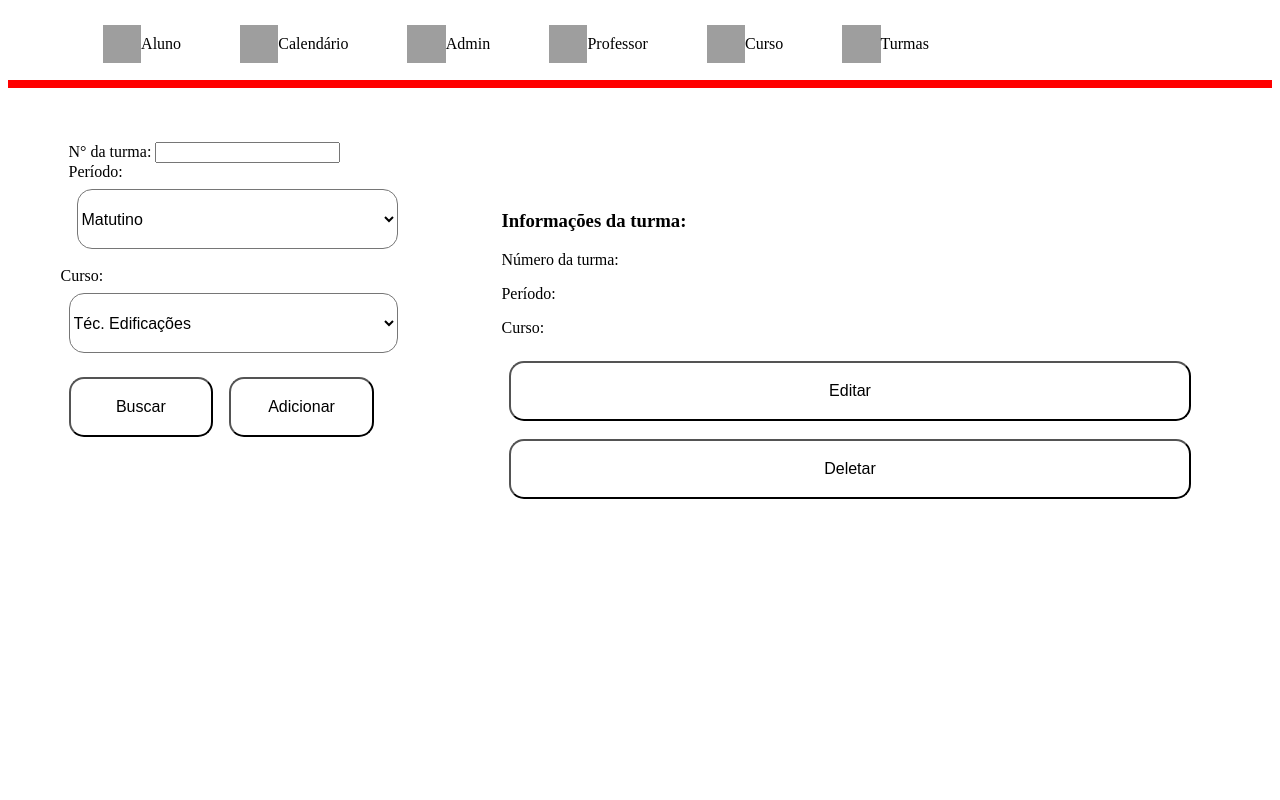
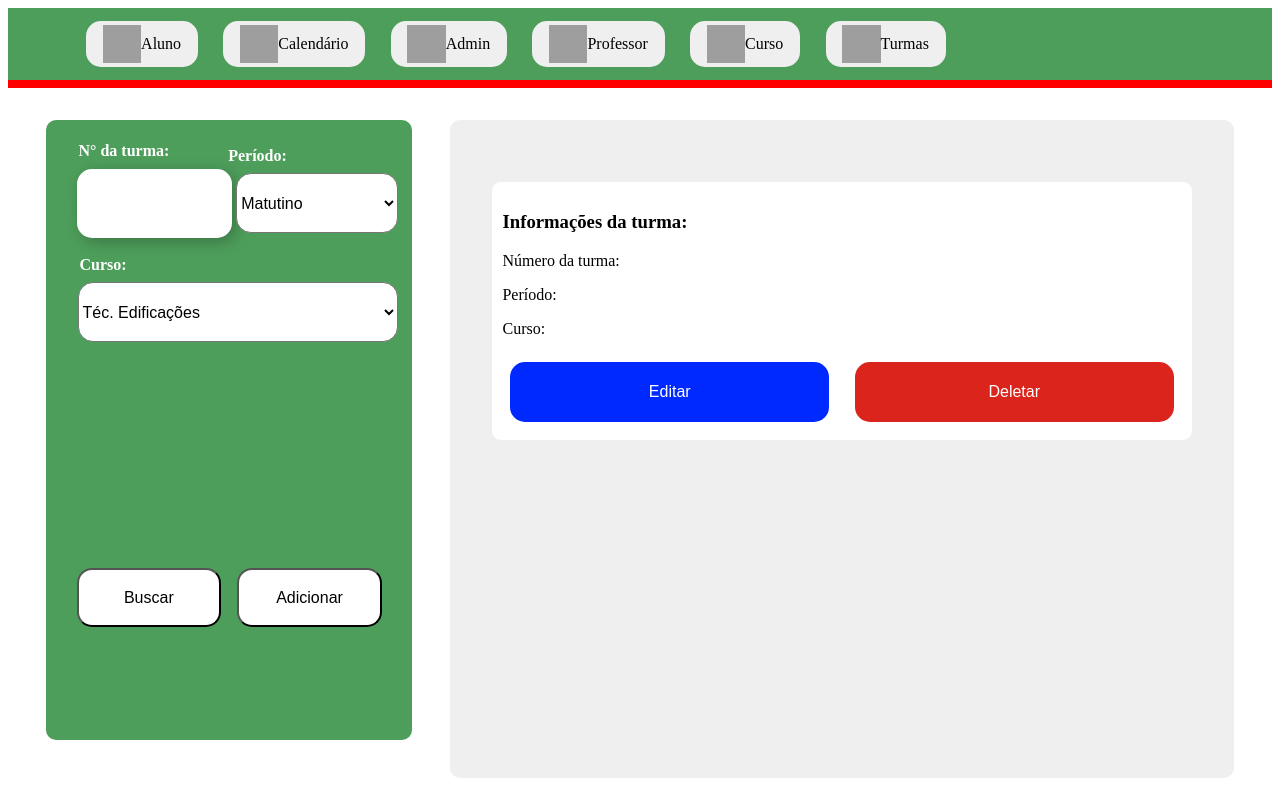
Before and after one commit to PPABarreiras/calendario, a PHP site: page / in a window 1280 px wide. Run offline with PHP 8.4, Linux system fonts and the light colour scheme; grey boxes are pictures that could not be loaded.

Commit message:
Update style.css
CSS 100% atualizado.

```diff
--- a/ppa/front/Telas não adicionadas/ADC - TURMA/style.css
+++ b/ppa/front/Telas não adicionadas/ADC - TURMA/style.css
@@ -1,3 +1,9 @@
+
+
+    body {
+      overflow-x: hidden;
+    }
+
     .Template {
       display: grid;
       grid-template-columns: 35% 65%;
@@ -6,17 +12,15 @@
         "aside main";
     }
 
-
     nav {
       grid-area: nav;
       height: 10vh;
       margin-bottom: 4vh;
-    background-color: var(--color-green);
+      background-color: #4E9E5B;
       position: relative;
       display: flex;
       align-items: center;
     }
-
 
     nav ul {
       display: flex;
@@ -27,7 +31,6 @@
       list-style-type: none;
     }
 
-
     .li-nav {
       display: flex;
       flex-direction: row;
@@ -36,9 +39,8 @@
       margin: 0vh 1vw;
       padding: 0.5vh 1.3vw;
       border-radius: 15px;
-    background-color: var(--color-gray);
+      background-color: #EFEFEF;
     }
-
 
     .img-nav {
       user-select: none;
@@ -46,18 +48,15 @@
       width: 3vw;
     }
 
-
     .li-nav:hover {
-    background-color: var(--color-gray-dark);
+      background-color: #bdbdbd;
     }
-
 
     li a {
       user-select: none;
-    color: var(--color-black);
+      color: #000000;
       text-decoration: none;
     }
-
 
     .divider {
       position: absolute;
@@ -67,7 +66,6 @@
       background-color: red;
     }
 
-
     aside {
       /* Tela verde de baixo */
       grid-area: aside;
@@ -75,7 +73,7 @@
       margin: 0vh 3vw;
       display: flex;
       flex-direction: column;
-    background-color: var(--color-green);
+      background-color: #4E9E5B;
       border-radius: 10px;
       padding: 5%;
     }
@@ -88,13 +86,12 @@
       display: flex;
       /* Adicione esta linha */
       flex-direction: column;
-    background-color: var(--color-gray);
+      background-color:  #EFEFEF;
       border-radius: 10px;
       overflow-y: auto;
       padding: 5%;
       /* Adicione esta linha para manter o padding do elemento */
     }
-
 
     button,
     select {
@@ -104,62 +101,158 @@
       width: 100%;
       cursor: pointer;
       border-radius: 15px;
-    background-color: var(--color-white);
-    color: var(--color-black);
+      background-color:#FFFFFF;
+      color:  #000000;
       font-size: 16px;
     }
 
-
     button:hover {
-    background-color: var(--color-gray-dark);
+      background-color: #bdbdbd;
     }
-
 
     main {
       grid-area: main;
       height: 72vh;
       margin-right: 3vw;
-    background-color: var(--color-gray);
+      background-color:#EFEFEF;
       border-radius: 10px;
       overflow-y: auto;
     }
 
-
     .button-container {
       display: flex;
-    justify-content: flex-end;
-    margin-top: 30;
+      justify-content: space-between; /* Alterado para espaço entre */
+      align-items: center; /* Centraliza verticalmente */
+      margin-top: 10px;
+      margin-right: 15px;
+    }
+
+    .button-container input,
+    .button-container select {
+        flex: 1; /* Cresce para ocupar o espaço restante */
+        margin: 1vh;
+        height: 7.5vh;
+        cursor: pointer;
+        border-radius: 15px;
+        background-color:  #FFFFFF;
+        color: #000000;
+        font-size: 16px;
+    }
+
+    .periodo-container label {
+      color: white;
+      font-weight: bold;
+      margin-bottom: 4px;
+      text-align: right; /* Alinhar o texto à direita */
+      margin-right: 100px; /* Adicionar margem direita para espaço */
     }
 
 
-  .button-container button {
-    margin-left: 1vh;
-    margin-bottom: 1vh;
-    width: 33vh;
-  }
 
 
     option[disabled] {
       display: none;
     }
 
-
     .button-tec {
       margin-top: 10px;
-    margin-left: -1vh;
       margin-bottom: 1vh;
-    width: auto;
+      margin-left: 1px; /* Defina o valor desejado */
     }
 
 
+    .button-tec label {
+      padding-left: 10px; /* Adicione a quantidade de espaço que você deseja aqui */
+      color: rgb(252, 252, 252);
+      font-weight: bold;
+      text-align: right; /* Alinha o texto à direita */
+    }
+
+    .button-container select {
+        margin: 1vh;
+        height: 50px; /* Ajuste a altura desejada */
+        cursor: pointer;
+        border-radius: 15px;
+        background-color:  #FFFFFF;
+        color:  #000000;
+        font-size: 16px;
+        border: none;
+        padding: 0.5em;
+        box-shadow: 4px 4px 15px rgba(0, 0, 0, 0.25);
+        outline: none;
+      }
+      button,
+      select,
+      input.button { /* Adicione "input.button" aqui para aplicar estilos ao campo de entrada com a classe .button */
+      margin: 1vh;
+      height: 7.5vh; /* Ajuste a altura conforme necessário */
+      width: 100%; /* Adicione a largura total */
+      cursor: pointer;
+      border-radius: 15px;
+      background-color:  #FFFFFF;
+      color:  #000000;
+      font-size: 16px;
+    }
+    .input-label {
+      display: flex;
+      flex-direction: column; /* Exibir label acima do input */
+      align-items: flex-start; /* Alinhar itens à esquerda */
+    }
+
+    .input-label label {
+      margin-bottom: 1px;
+      text-align: right;
+      margin-left: 10px;
+      color: white;
+      font-weight: bold; /* Mantenha o mesmo estilo dos outros labels */
+      font-size: 16px;
+    }
+    .button-turma {
+      display: flex;
+      align-items: center;
+      justify-content: space-between;
+    }
+
+    .button-tec label {
+  margin-right: 60px;
+  color: rgb(255, 255, 255);
+  font-weight: bold;
+  text-align: right; /* Alinhe o texto à direita */
+}
+
+
+    .button-turma input{
+      margin: 1vh;
+      height: 53px; /* Ajuste a altura desejada */
+      cursor: pointer;
+      border-radius: 15px;
+      background-color:  #FFFFFF;
+      color:  #000000;
+      font-size: 16px;
+      border: none;
+      padding: 0.5em;
+      box-shadow: 4px 4px 15px rgba(0, 0, 0, 0.25);
+      outline: none;
+    }
+
+    .periodo-container {
+      margin-left: 20px; /* Espaçamento entre o input e o select */
+    }
+
     .button-wrapper {
-    /* ... */
       display: flex;
-    justify-content: flex-start;
+      justify-content: space-between;
       margin-top: auto;
-    margin-left: -1vh; /* Ajuste a */
       margin-bottom: 30px;
       width: 100%;
+    }
+
+
+    #numero-turma-error {
+        display: none;
+        color: red;
+        font-size: 15px;
+        margin-right: 5px; /* Ajuste o espaçamento entre a mensagem e o texto */
       }
 
 
@@ -167,43 +260,66 @@
     #adicionar-button,
     #numero-turma-input {
       border-radius: 15px;
-    background-color: var(--color-white);
-    color: var(--color-black);
+      background-color:  #FFFFFF;
+      color:  #000000;
       font-size: 16px;
-    height: 7.5vh;
+      height: 7.4vh; /* mexe no tamanho do "n da turma */
       width: 100%;
       cursor: pointer;
+      margin-top: 210px;
     }
-
 
     #buscar-button:hover,
     #adicionar-button:hover {
-    background-color: var(--color-gray-dark);
+      background-color:  #bdbdbd;
     }
-
 
     #numero-turma-input {
       margin-top: 9px;
       padding: 0 10px;
-    border: 1px solid var(--color-gray);
+      border: 1px solid #EFEFEF;
       outline: none;
     }
-
 
     .info-container {
       margin-top: 20px;
       padding: 10px;
-    border: 1px solid var(--color-gray);
+      border: 1px solid #EFEFEF;
       border-radius: 10px;
-    background-color: var(--color-white);
+      background-color:  #FFFFFF;
     }
 
 
+    .button-group {
+        display: flex;
+        gap: 10px; /* Espaçamento entre os botões */
+      }
+
+      .edit-button,
       .delete-button {
-    margin-top: 10px;
-    background-color: var(--color-red);
-    color: var(--color-white);
+        border-radius: 15px;
+        font-size: 16px;
+        height: 7.5vh;
+        cursor: pointer;
+        padding: 10px 20px; /* Ajuste o preenchimento conforme necessário */
+        border: none; /* Remova a borda padrão */
       }
+
+      .edit-button {
+        background-color: #0029FF; /* Cor de fundo para o botão "Editar" */
+        color:  #FFFFFF; /* Cor do texto para o botão "Editar" */
+      }
+
+      .delete-button {
+        background-color: #DA241C; /* Cor de fundo para o botão "Deletar" */
+        color:  #FFFFFF; /* Cor do texto para o botão "Deletar" */
+      }
+
+      .edit-button:hover,
+      .delete-button:hover {
+        background-color:  #bdbdbd;
+      }
+
 
 
     @media (max-aspect-ratio: 1/1) {
@@ -213,50 +329,43 @@
         grid-template-areas: "nav" "aside" "main";
       }
 
-
       select {
         margin: 1vh;
         height: 7.5vh;
         cursor: pointer;
         border-radius: 15px;
         text-align: center;
-      background-color: var(--color-white);
-      color: var(--color-black);
+        background-color:  #FFFFFF;
+        color:  #000000;
         font-size: 16px;
         border: none;
         padding: 0.5em;
-      box-shadow: var(--box-shadow-black);
+        box-shadow: 4px 4px 15px rgba(0, 0, 0, 0.25);
         outline: none;
       }
-
 
       nav {
         height: 6vh;
       }
 
-
       .li-nav {
         padding: 1.5vh 3.5vw;
       }
-
 
       main,
       aside {
         margin: 0vh 3vw;
       }
 
-
       aside {
         height: 30vh;
       }
-
 
       aside button {
         margin: 0.7vh;
         height: 3.5vh;
       }
 
-
       main {
         margin: 2vh;
         height: 60vh;
```
Lines whose indentation alone changed are shown as unchanged.
